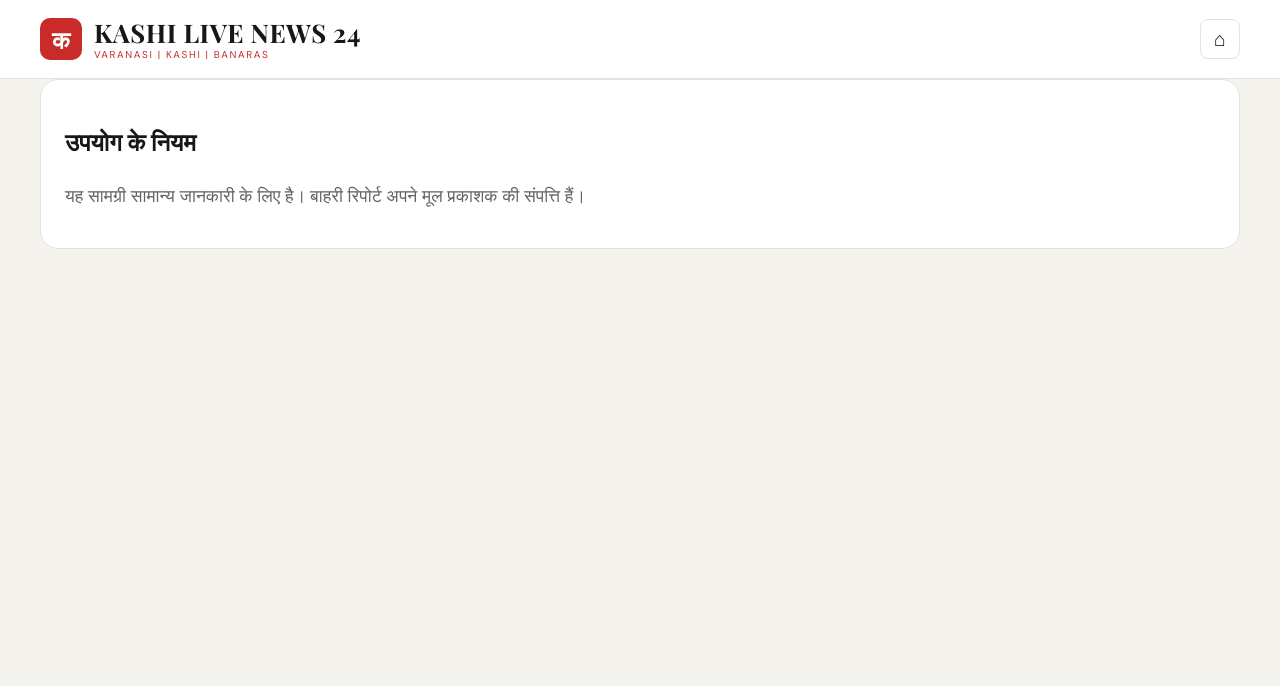
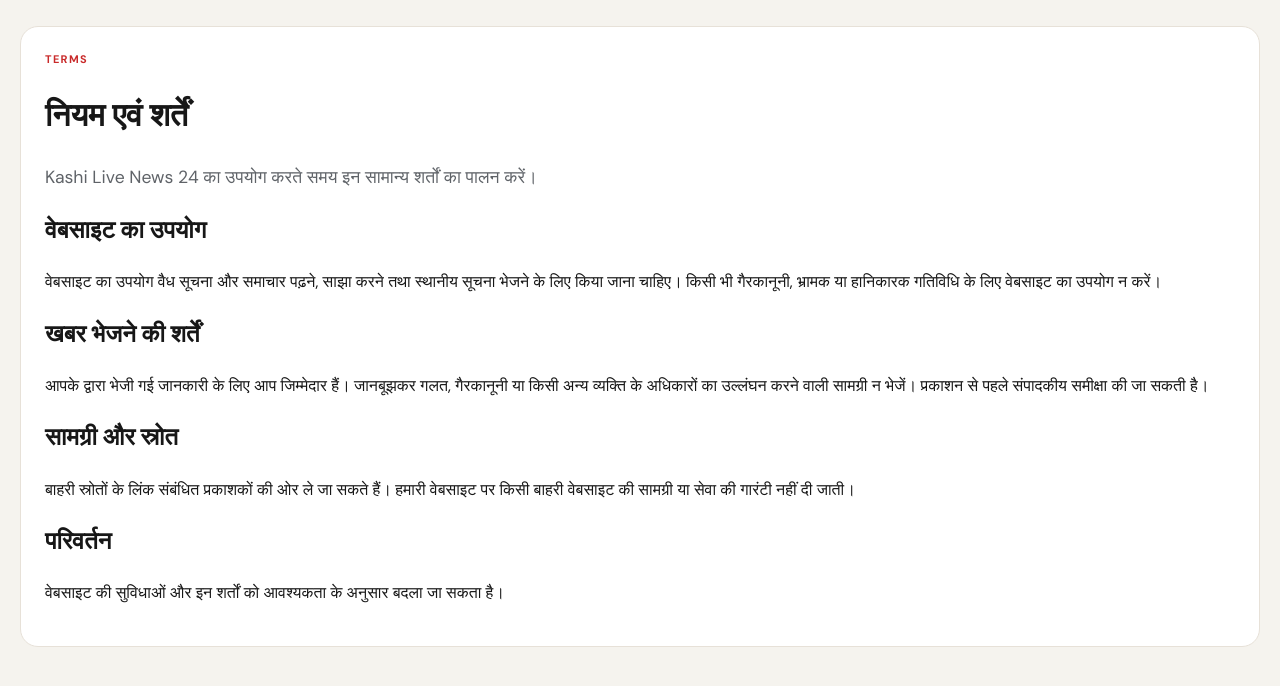
Before and after one commit to Rahulkannoujia123/KashiNews24, a Next.js app: page /terms in a window 1280 px wide. Shown: the top 686 px of the page. Built offline with nearby package versions, Linux system fonts and the light colour scheme; no server answers.

Commit message:
Add terms information page

```diff
--- /dev/null
+++ b/app/terms/page.jsx
@@ -0,0 +1,20 @@
+export const metadata = {
+  title: 'नियम एवं शर्तें',
+  description: 'Kashi Live News 24 की वेबसाइट उपयोग की सामान्य शर्तें।'
+};
+
+export default function TermsPage() {
+  return <main className="page-shell"><div className="shell form-page">
+    <div className="kicker">Terms</div>
+    <h1>नियम एवं शर्तें</h1>
+    <p className="article-lead">Kashi Live News 24 का उपयोग करते समय इन सामान्य शर्तों का पालन करें।</p>
+    <h2>वेबसाइट का उपयोग</h2>
+    <p>वेबसाइट का उपयोग वैध सूचना और समाचार पढ़ने, साझा करने तथा स्थानीय सूचना भेजने के लिए किया जाना चाहिए। किसी भी गैरकानूनी, भ्रामक या हानिकारक गतिविधि के लिए वेबसाइट का उपयोग न करें।</p>
+    <h2>खबर भेजने की शर्तें</h2>
+    <p>आपके द्वारा भेजी गई जानकारी के लिए आप जिम्मेदार हैं। जानबूझकर गलत, गैरकानूनी या किसी अन्य व्यक्ति के अधिकारों का उल्लंघन करने वाली सामग्री न भेजें। प्रकाशन से पहले संपादकीय समीक्षा की जा सकती है।</p>
+    <h2>सामग्री और स्रोत</h2>
+    <p>बाहरी स्रोतों के लिंक संबंधित प्रकाशकों की ओर ले जा सकते हैं। हमारी वेबसाइट पर किसी बाहरी वेबसाइट की सामग्री या सेवा की गारंटी नहीं दी जाती।</p>
+    <h2>परिवर्तन</h2>
+    <p>वेबसाइट की सुविधाओं और इन शर्तों को आवश्यकता के अनुसार बदला जा सकता है।</p>
+  </div></main>;
+}
```
